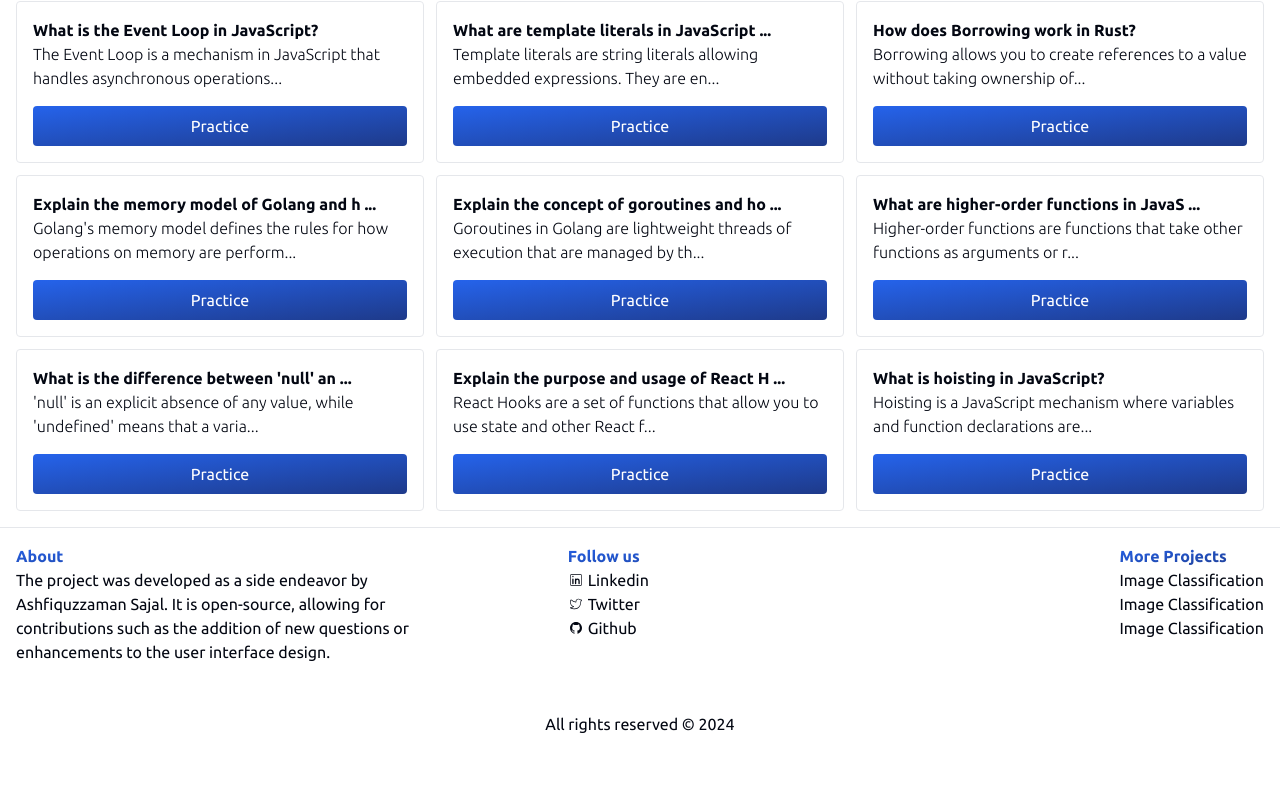
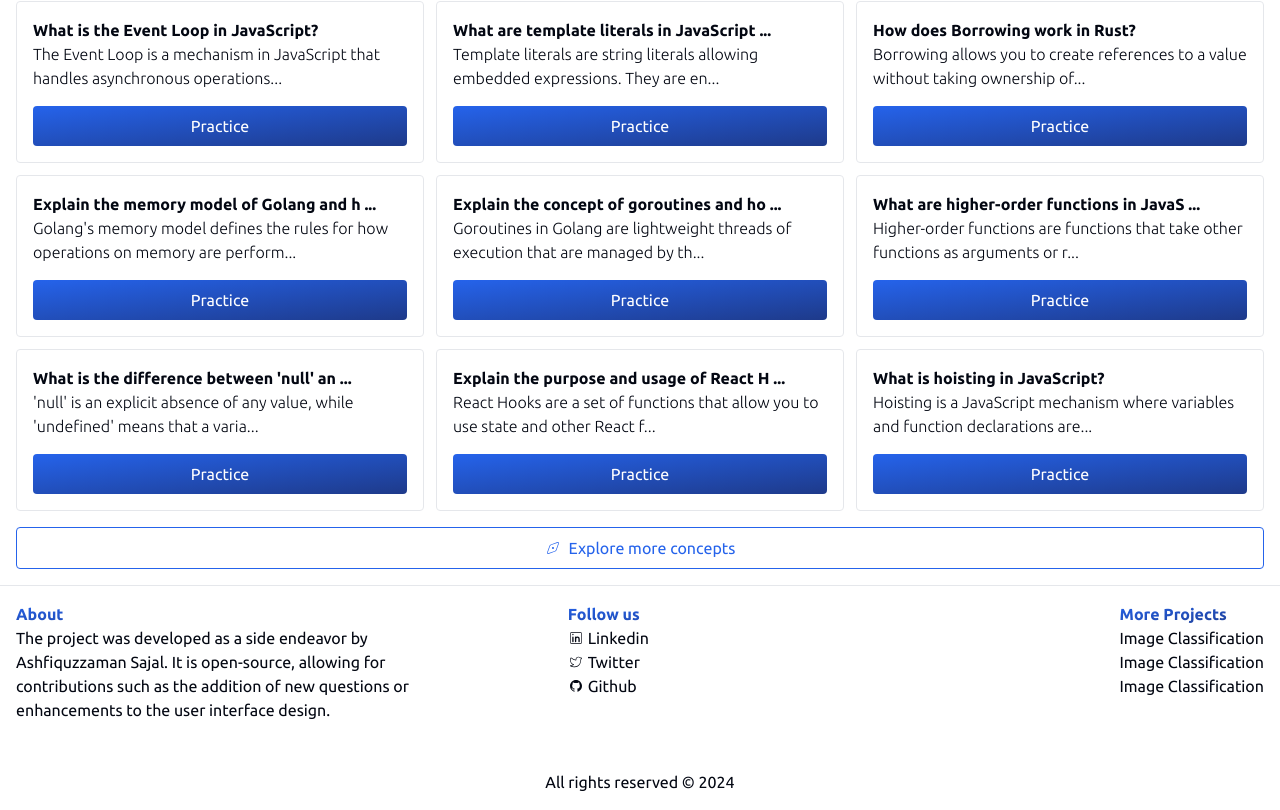
Before and after one commit to ashsajal1/js-practice-app, a React (Vite) app: page / in a window 1280 px wide. Shown: the part 891-1701 px from the top of the page. Before the commit the page ends 1643 px from the top, so only its background shows below. Built offline with nearby package versions, Linux system fonts and the light colour scheme.

Commit message:
feat: add explore concepts btn in the end

```diff
--- a/src/pages/home.tsx
+++ b/src/pages/home.tsx
@@ -1,7 +1,7 @@
 import QuestionCard from "../components/ui/question-card";
 import AnimatedPage from "../components/ui/animated-page";
 import { useTypedSelector } from "../hooks/useTypedSelector";
-import { CiLaptop, CiPalette, CiSearch } from "react-icons/ci";
+import { CiCompass1, CiLaptop, CiPalette, CiSearch } from "react-icons/ci";
 import Button from "../components/ui/button";
 import { ChangeEvent, useEffect, useState } from "react";
 import { Link, useNavigate } from "react-router-dom";
@@ -86,6 +86,12 @@ export default function Home() {
             />
           ))}
         </div>
+
+        <Link to='/concepts' className="w-full">
+          <Button className="w-full mt-4 flex items-center gap-2" variant="outline">
+            <CiCompass1 />
+            Explore more concepts
+          </Button></Link>
       </div>
     </AnimatedPage>
   );
```
